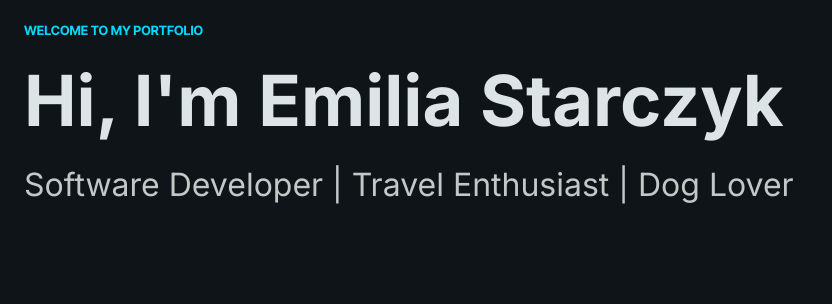
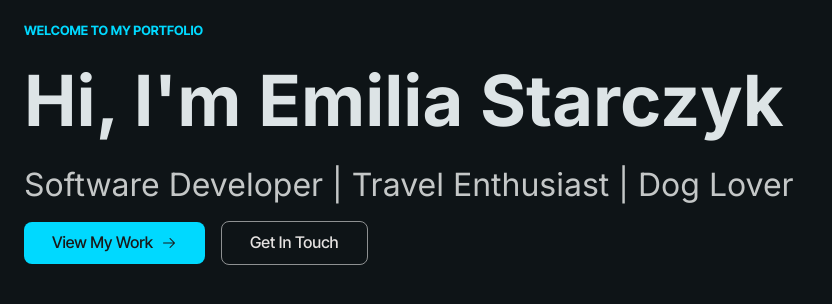
Before and after one commit to Emilysta/Emilysta, an Angular app: page / in a window 1280 px wide. Shown: the top 304 px of the page, without its empty margins (0-832 px from the left). Built offline with nearby package versions, Linux system fonts and the light colour scheme.

Commit message:
feat: Added button componont, adde icons

```diff
--- a/angular.json
+++ b/angular.json
@@ -30,7 +30,8 @@
               }
             ],
             "styles": [
-              "src/styles.scss"
+              "src/styles.scss",
+              "node_modules/@phosphor-icons/web/src/regular/style.css"
             ]
           },
           "configurations": {
--- a/package.json
+++ b/package.json
@@ -29,6 +29,7 @@
     "@angular/forms": "^21.1.0",
     "@angular/platform-browser": "^21.1.0",
     "@angular/router": "^21.1.0",
+    "@phosphor-icons/web": "^2.1.2",
     "rxjs": "~7.8.0",
     "tslib": "^2.3.0"
   },
--- a/src/app/pages/welcome-page/welcome-page.html
+++ b/src/app/pages/welcome-page/welcome-page.html
@@ -4,5 +4,12 @@
     <h1 class="md-typescale-display-large title">Hi, I'm Emilia Starczyk</h1>
     <p class="md-typescale-headline-small subtitle">Software Developer | Travel Enthusiast | Dog Lover</p>
   </div>
-  <div class="secion-actions"></div>
+  <div class="secion-actions">
+    <app-button iconPosition="trailing" icon="ph-arrow-right">
+      View My Work
+    </app-button>
+    <app-button variant="outlined">
+      Get In Touch
+    </app-button>
+  </div>
 </section>
--- a/src/app/pages/welcome-page/welcome-page.scss
+++ b/src/app/pages/welcome-page/welcome-page.scss
@@ -1,6 +1,6 @@
 .tag {
   font-weight: var(--md-sys-typescale-label-small-weight-prominent);
-  color: var(--md-sys-color-primary-fixed-dim);
+  color: var(--md-sys-color-primary);
   text-transform: uppercase;
 }
 
--- a/src/app/pages/welcome-page/welcome-page.ts
+++ b/src/app/pages/welcome-page/welcome-page.ts
@@ -1,10 +1,12 @@
 import { Component } from '@angular/core';
+import { Button } from "../../../components/button/button";
 
 @Component({
   selector: 'app-welcome-page',
-  imports: [],
   templateUrl: './welcome-page.html',
   styleUrl: './welcome-page.scss',
+  imports: [Button],
+
 })
 export class WelcomePage {
 }
--- /dev/null
+++ b/src/components/button/button.html
@@ -0,0 +1,9 @@
+<button [class]="variant()">
+  @if (icon() && iconPosition() === 'leading') {
+  <i class="ph md-typescale-label-medium" [class]="icon()" aria-hidden="true"></i>
+  }
+  <span class="md-typescale-label-medium"><ng-content /></span>
+  @if (icon() && iconPosition() === 'trailing') {
+  <i class="ph md-typescale-label-medium" [class]="icon()" aria-hidden="true"></i>
+  }
+</button>
--- /dev/null
+++ b/src/components/button/button.scss
@@ -0,0 +1,35 @@
+button {
+  display: flex;
+  align-items: center;
+  justify-content: center;
+  gap: 8px;
+  border: none;
+  cursor: pointer;
+  border-radius: 8px;
+  padding: 12px 28px;
+  transition: background-color 0.2s, color 0.2s, border-color 0.2s;
+
+  i[class^='ph'] {
+    flex-shrink: 0;
+  }
+
+  &.filled {
+    background-color: var(--md-sys-color-primary);
+    color: var(--md-sys-color-on-primary);
+
+    &:hover {
+      filter: brightness(1.05);
+    }
+  }
+
+  &.outlined {
+    background-color: transparent;
+    color: var(--md-sys-color-on-surface);
+    border: 1px solid var(--md-sys-color-outline);
+
+    &:hover {
+      border-color: var(--md-sys-color-outline-variant);
+      background-color: (from var(--md-sys-color-shadow) srgb r g b / 0.05);
+    }
+  }
+}
--- /dev/null
+++ b/src/components/button/button.ts
@@ -0,0 +1,21 @@
+import { Component, input } from '@angular/core';
+
+export type ButtonVariant = 'filled' | 'outlined';
+export type IconPosition = 'leading' | 'trailing';
+
+@Component({
+  selector: 'app-button',
+  imports: [],
+  templateUrl: './button.html',
+  styleUrl: './button.scss',
+})
+export class Button {
+  /** Button type */
+  variant = input<ButtonVariant>('filled');
+
+  /** Phosphor icon name (e.g. 'ph-arrow-right'). Omit for no icon. */
+  icon = input<string | null>(null);
+
+  /** Icon position relative to label */
+  iconPosition = input<IconPosition>('trailing');
+}
--- a/src/styles.scss
+++ b/src/styles.scss
@@ -1,3 +1,3 @@
 @use './styles/theme/dark.scss';
 @use './styles/theme/typography.scss';
-@use './styles/global.overrides.scss'
+@use './styles/global.overrides.scss';
--- a/src/styles/theme/dark.scss
+++ b/src/styles/theme/dark.scss
@@ -1,7 +1,7 @@
 .dark {
-  --md-sys-color-primary: rgb(175 236 255);
-  --md-sys-color-surface-tint: rgb(0 217 255);
-  --md-sys-color-on-primary: rgb(0 54 65);
+  --md-sys-color-primary: rgb(0 217 255);
+  --md-sys-color-surface-tint: rgb(175 236 255);
+  --md-sys-color-on-primary: rgb(25, 25, 25);
   --md-sys-color-primary-container: rgb(0 217 255);
   --md-sys-color-on-primary-container: rgb(0 91 108);
   --md-sys-color-secondary: rgb(255 177 194);
--- a/src/styles/theme/typography.scss
+++ b/src/styles/theme/typography.scss
@@ -77,11 +77,13 @@
   --md-sys-typescale-label-large-size: 1.2rem;
   --md-sys-typescale-label-large-line-height: 1.1;
   --md-sys-typescale-label-large-weight: 500;
+  --md-sys-typescale-label-large-weight-prominent: 600;
 
   --md-sys-typescale-label-medium-font: var(--md-ref-typeface-plain);
   --md-sys-typescale-label-medium-size: 1rem;
   --md-sys-typescale-label-medium-line-height: 1.1;
   --md-sys-typescale-label-medium-weight: 500;
+  --md-sys-typescale-label-medium-weight-prominent: 600;
 
   --md-sys-typescale-label-small-font: var(--md-ref-typeface-plain);
   --md-sys-typescale-label-small-size: 0.8rem;
```
Also changed, not shown: 1 other file (tests, documents, lock files or other folders).
